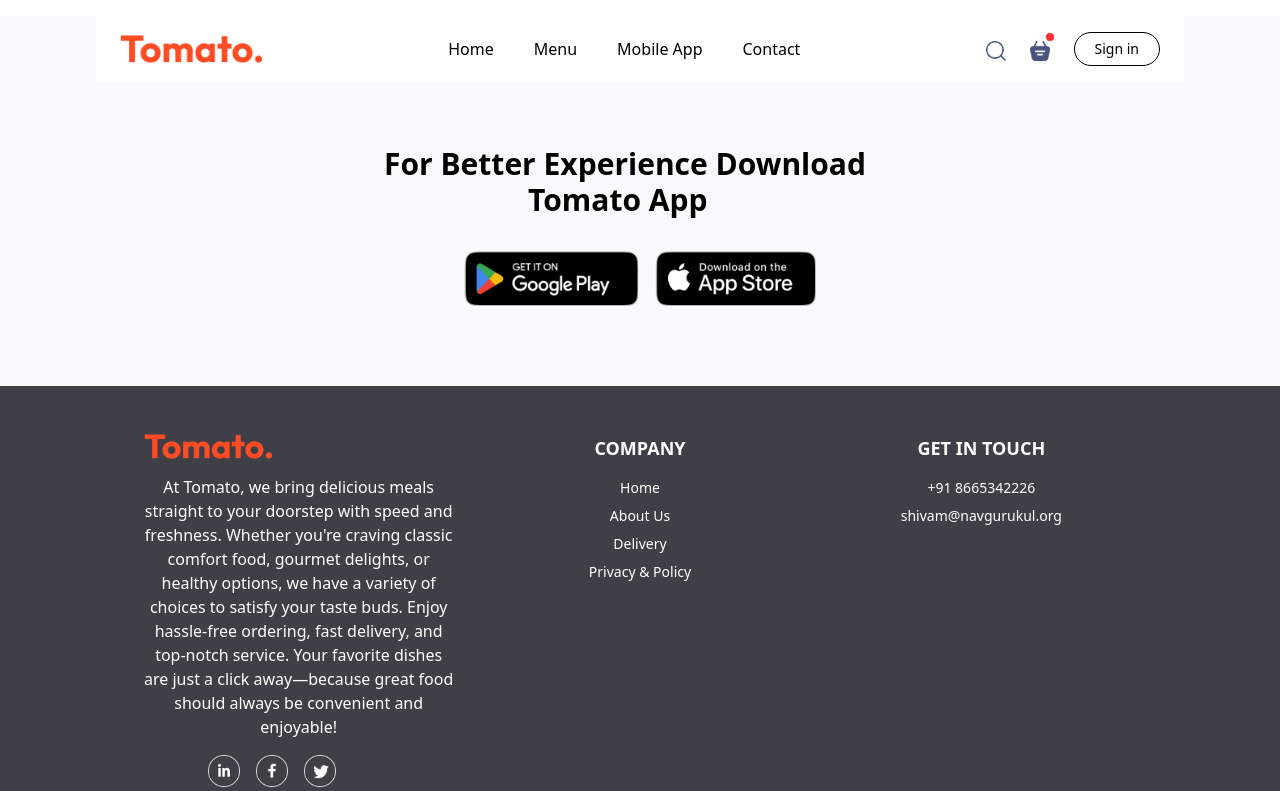
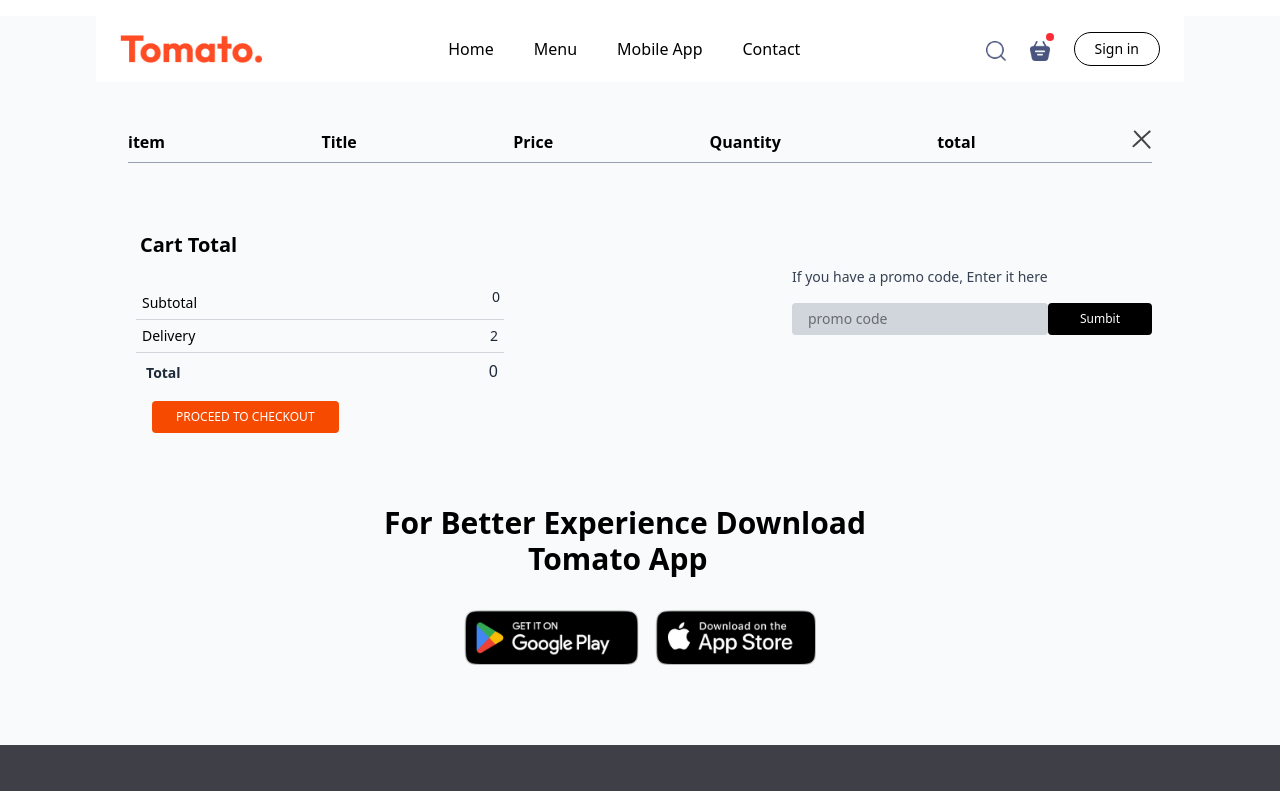
Before and after one commit to Shivam8299/Food_Del, a React (Vite) app in the folder frontend/: page /cart in a window 1280 px wide. Shown: the top 791 px of the page. Built offline with nearby package versions, Linux system fonts and the light colour scheme.

Commit message:
new commit

```diff
--- a/frontend/src/App.jsx
+++ b/frontend/src/App.jsx
@@ -9,11 +9,11 @@
 
 function App() {
   return (
-    <div className="mt-4 bg-gray-50">
+    <div className="mt-4 bg-gray-50 ">
       <Navbar />
       <Routes>
         <Route path="/" element={<Home />} />
-        <Route path="/cart" element={<Cart />} />
+        <Route path="/cart" element={<Cart/>} />
         <Route path="/order" element={<PlaceOrder />} />
       </Routes>
       <AppDownload />
--- a/frontend/src/components/ExploreMenu.jsx
+++ b/frontend/src/components/ExploreMenu.jsx
@@ -16,7 +16,7 @@
       {/* Scrollable Container */}
       <div
         className="w-full overflow-x-auto"
-        style={{ scrollbarWidth: "none" }}
+        style={{ scrollbarWidth: "none", whiteSpace:'nowrap' }}
       >
         <div className="flex gap-5 w-max ">
           {menu_list.map((item, index) => (
@@ -28,7 +28,7 @@
               className="flex flex-col items-center cursor-pointer"
             >
               <img
-                className={`${category === item.menu_name ? "border-2 rounded-full p-[2px] border-red-400" : ""} h-28`}
+                className={`${category === item.menu_name ? "border-2 rounded-full p-[2px] border-red-400" : ""} h-32 lg:h-36`}
                 src={item.menu_image}
                 alt=""
               />
--- a/frontend/src/components/FoodDesplay.jsx
+++ b/frontend/src/components/FoodDesplay.jsx
@@ -3,7 +3,9 @@
 import { assets } from "../assets/frontend_assets/assets";
 
 function FoodDisplay({ category }) {
-  const [itemCounts, setItemCounts] = useState({});
+  const { cartItems, setCartItems, addToCart, removeFromCArt } =
+    useContext(StoreContext);
+
   const { food_list } = useContext(StoreContext);
 
   // Function to handle incrementing item count
@@ -12,18 +14,6 @@
       ...prevCounts,
       [id]: (prevCounts[id] || 0) + 1,
     }));
-  };
-
-  // Function to handle decrementing item count
-  const handleDecrement = (id) => {
-    setItemCounts((prevCounts) => {
-      const updatedCount = (prevCounts[id] || 0) - 1;
-      if (updatedCount <= 0) {
-        const { [id]: _, ...rest } = prevCounts; // Remove the item if count is 0
-        return rest;
-      }
-      return { ...prevCounts, [id]: updatedCount };
-    });
   };
 
   return (
@@ -35,30 +25,36 @@
         {food_list
           .filter((item) => category === "All" || item.category === category)
           .map((item) => {
-            const count = itemCounts[item._id] || 0;
             return (
-              <div className="shadow-lg flex flex-col mx-1 justify-center" key={item._id}>
-                <img className="rounded-t-xl" src={item.image} alt={item.name} />
-                <div>
-                  {count === 0 ? (
+              <div
+                className="shadow-lg flex flex-col mx-1 justify-center"
+                key={item._id}
+              >
+                <img
+                  className="rounded-t-lg mb-6"
+                  src={item.image}
+                  alt={item.name}
+                />
+                <div className="relative">
+                  {!cartItems[item._id] ? (
                     <img
-                      onClick={() => handleIncrement(item._id)}
-                      className="cursor-pointer relative bottom-13 md:bottom-10 left-75 md:left-60 lg:left-45 w-10 h-10 md:w-8 md:h-8"
+                      onClick={() => addToCart(item._id)}
+                      className="cursor-pointer absolute bottom-9 left-[320px]  md:left-58 xl:left-48 w-10 h-10 md:w-8 md:h-8"
                       src={assets.add_icon_white}
                       alt="Add"
                     />
                   ) : (
-                    <div className="flex gap-1 relative bottom-11 left-65 md:bottom-10 md:left-50 lg:left-35">
+                    <div className="flex gap-1 absolute bottom-9  left-[280px] sm:left-52 xl:left-38 bg-white py-1 px-2 rounded-full">
                       <img
-                        className="w-7 h-7 cursor-pointer"
-                        onClick={() => handleIncrement(item._id)}
+                        className="w-6 h-6 cursor-pointer"
+                        onClick={() => addToCart(item._id)}
                         src={assets.add_icon_green}
                         alt="Increase"
                       />
-                      <p className="text-white">{count}</p>
+                      <p className="text-gray-800 ">{cartItems[item._id]}</p>
                       <img
-                        className="w-7 h-7 cursor-pointer"
-                        onClick={() => handleDecrement(item._id)}
+                        className="w-6 h-6 cursor-pointer"
+                        onClick={() => removeFromCArt(item._id)}
                         src={assets.remove_icon_red}
                         alt="Decrease"
                       />
@@ -67,13 +63,21 @@
                 </div>
                 <div className="text-sm mx-2">
                   <div className="flex justify-between">
-                    <p className="text-md font-semibold text-black mt-1">{item.name}</p>
+                    <p className="text-md font-semibold text-black mt-1">
+                      {item.name}
+                    </p>
                     <div className="mt-1">
-                      <img className="w-18 mt-1" src={assets.rating_starts} alt="Rating" />
+                      <img
+                        className="w-18 mt-1"
+                        src={assets.rating_starts}
+                        alt="Rating"
+                      />
                     </div>
                   </div>
-                  <p className="text-xs text-gray-600 mt-2">{item.description}</p>
-                  <p className="text-md text-amber-700 font-semibold mt-2 mb-6">
+                  <p className="text-xs text-gray-600 mt-2">
+                    {item.description}
+                  </p>
+                  <p className="text-md text-amber-700 font-semibold mt-2 mb-8">
                     ${item.price}
                   </p>
                 </div>
--- a/frontend/src/components/Navbar.jsx
+++ b/frontend/src/components/Navbar.jsx
@@ -1,12 +1,16 @@
-import React, { useState } from "react";
+import React, { useContext, useState } from "react";
 import { assets } from "../assets/frontend_assets/assets";
 import { FaBars, FaTimes } from "react-icons/fa";
 import { Link } from "react-router-dom";
 import Login from "./Login";
+import { StoreContext } from "../context/StoreContext";
 
 function Navbar() {
   const [isOpen, setIsOpen] = useState(false); // Toggle for mobile menu
   const [showLogin, setShowLogin] = useState(false);
+  const{cartItems} = useContext(StoreContext)
+
+  console.log("13", cartItems)
 
   // // Function to handle scrolling
   // const scrollToSection = (id) => {
@@ -27,7 +31,8 @@
       const distance = targetPosition - startPosition;
       let startTime = null;
       //time Duration
-      const duration = 1500;
+      let duration = 1500;
+      (id === 'menu')? duration =500 : duration=2000
 
       function animation(currentTime) {
         if (startTime === null) startTime = currentTime;
@@ -50,7 +55,7 @@
   };
 
   return (
-    <nav className="flex justify-between items-center mt-4 lg:px-6 py-4 mb-6 bg-white md:mx-24 mx-1">
+    <nav className="flex justify-between items-center mt-4 lg:px-6 py-4 mb-6 bg-white md:mx-24 mx-1 ">
       {/* Logo */}
       <Link to="/"><img className="h-7 ml-4 sm:ml-0" src={assets.logo} alt="Logo" /></Link>
 
--- a/frontend/src/context/StoreContext.jsx
+++ b/frontend/src/context/StoreContext.jsx
@@ -1,12 +1,32 @@
-import { createContext } from "react";
+import { createContext, useState } from "react";
 
 import { food_list } from "../assets/frontend_assets/assets";
 
 export const StoreContext = createContext(null)
 
 const StoreContextProvider = (props) => {
+    const [cartItems, setCartItems] = useState({})
+
+    const addToCart = (itemId) =>{
+        if(!cartItems[itemId]){
+            setCartItems((prev)=>({...prev, [itemId]:1}))
+        }
+        else{
+            setCartItems((prev)=>({...prev,[itemId]:prev[itemId]+1}))
+        }
+    }
+
+    const removeFromCart = (itemId)=>{
+        setCartItems((prev)=>({...prev,[itemId]:prev[itemId]-1}))
+    }
+
+
     const contextValue = {
-        food_list
+        food_list,
+        cartItems,
+        setCartItems,
+        addToCart,
+        removeFromCart
     }
     return(
         <StoreContext.Provider value = {contextValue}>
--- a/frontend/src/pages/Cart.jsx
+++ b/frontend/src/pages/Cart.jsx
@@ -1,14 +1,77 @@
-import React, { useContext } from 'react'
-import { StoreContext } from '../context/StoreContext'
+import React, { useContext } from "react";
+import { StoreContext } from "../context/StoreContext";
+import { assets } from "../assets/frontend_assets/assets";
 
 function Cart() {
-  const {cartItems, food_list, removeFromCart} = useContext(StoreContext)
-  // console.log(cartItems, food_list, removeFromCart)
+  // console.log(itemCounts)
+  const { cartItems, food_list, removeFromCart } = useContext(StoreContext);
+  console.log(cartItems._id);
   return (
-    <div>
+    <div className=" mx-4 md:mx-16 lg:mx-32 mt-12">
+      <div className="flex border-b border-gray-400 pb-2 justify-between">
+        <p className="font-semibold text-md">item</p>
+        <p className="font-semibold text-md">Title</p>
+        <p className="font-semibold text-md">Price</p>
+        <p className="font-semibold text-md">Quantity</p>
+        <p className="font-semibold text-md">total</p>
+        <img className="h-5 " src={assets.cross_icon} alt="" />
+      </div>
+      {food_list.map((item, index) => {
+        if (cartItems[item._id] > 0) {
+          return (
+            <div
+              key={index}
+              className="flex justify-between border-b border-gray-400 items-center py-2 mt-4 mb-8"
+            >
+              <img className="h-10 " src={item.image} alt="" />
+              <p className="text-sm text-gray-700 ">{item.name}</p>
+              <p className="text-gray-700">${item.price}</p>
+              <p className="text-gray-700">{cartItems[item._id]}</p>
+              <p className="text-gray-700">
+                ${item.price * cartItems[item._id]}
+              </p>
+              <img
+                onClick={() => removeFromCart(item._id)}
+                className="h-4 mt-1 cursor-pointer"
+                src={assets.cross_icon}
+                alt=""
+              />
+            </div>
+          );
+        }
+      })}
 
+      <div className="mt-16 mb-8 md:flex justify-between  ">
+        <div className="w-full md:w-72 lg:w-96 px-2">
+          <p className=" p-1 font-bold text-xl  mb-6">Cart Total</p>
+          <div className="flex justify-between border-b-[1.5px] border-gray-300">
+            <p className="text-sm p-[6px]">Subtotal</p>
+            <p className="text-sm mr-1 text-gray-800">0</p>
+          </div>
+          <div className=" flex justify-between border-b-[1.5px] border-gray-300 p-[6px]">
+            <p className="text-sm ">Delivery</p>
+            <p className="text-sm text-gray-800 ">2</p>
+          </div>
+          <div className=" flex justify-between p-[6px]">
+            <p className="p-1 mb-2 text-sm font-semibold text-gray-800 ">
+              Total
+            </p>
+            <p className="text-gray-800">0</p>
+          </div>
+          <button className="px-6 py-2 rounded-sm ml-20 sm:ml-24 md:ml-4 bg-orange-600 text-xs text-white">
+            PROCEED TO CHECKOUT
+          </button>
+        </div>
+        <div className="mt-10">
+          <p className="text-sm text-gray-700 ">If you have a promo code, Enter it here</p>
+            <form  className="flex mt-4 ">
+            <input className=" w-48 lg:w-64  px-4 text-sm outline-none rounded bg-gray-300" type="text" placeholder="promo code" />
+            <button className="px-8 py-2 bg-black text-white text-xs rounded">Sumbit</button>
+            </form>
+        </div>
+      </div>
     </div>
-  )
+  );
 }
 
-export default Cart
+export default Cart;
--- a/frontend/src/pages/Home.jsx
+++ b/frontend/src/pages/Home.jsx
@@ -6,7 +6,7 @@
 function Home() {
   const [category, setCategory] = useState("All")
   return (
-    <div className=' md:mx-16 lg:mx-24 mx-1'>
+    <div className=' md:mx-16 lg:mx-24 mx-1 '>
         <Header/>
         <ExploreMenu category={category} setCategory={setCategory} />
         <FoodDesplay category={category}/>
```
